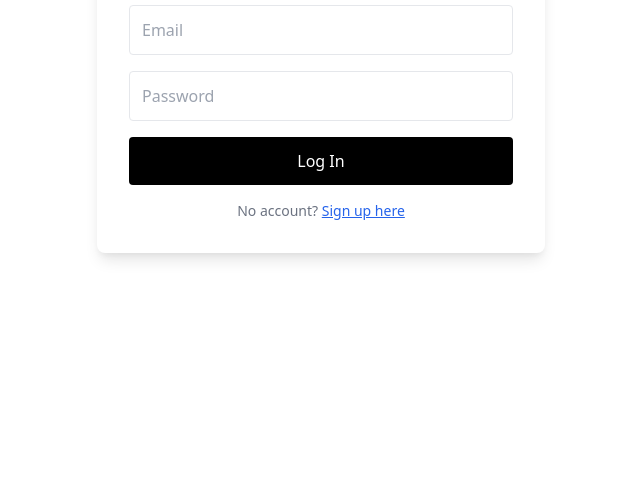
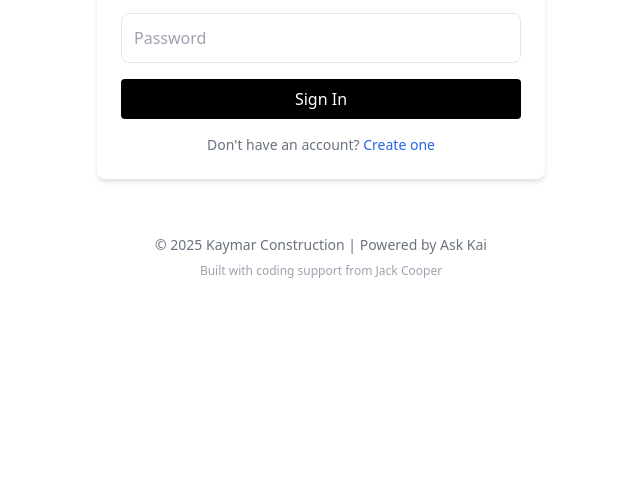
Before and after one commit to Kaymarconstruction/ask-kai, a website: page signin.html in a window 1280 px wide. Shown: the part 315-800 px from the top of the page, without its empty margins (319-959 px from the left). Drawn offline with nearby package versions, Linux system fonts and the light colour scheme.

Commit message:
Update signin.html

```diff
--- a/signin.html
+++ b/signin.html
@@ -3,32 +3,49 @@
 <head>
   <meta charset="UTF-8">
   <meta name="viewport" content="width=device-width, initial-scale=1.0">
-  <title>Log In – Ask Kai</title>
+  <title>Sign In – Ask Kai</title>
   <link href="https://cdn.jsdelivr.net/npm/tailwindcss@2.2.19/dist/tailwind.min.css" rel="stylesheet">
+  <style>
+    .kaymar-green { color: #7AC142; }
+  </style>
 </head>
-<body class="bg-white flex items-center justify-center min-h-screen p-4">
-  <div class="bg-white shadow-lg rounded-lg p-8 max-w-md w-full">
-    <h1 class="text-2xl font-bold text-center mb-6">Log In</h1>
-    <form onsubmit="handleLogin(event)" class="space-y-4">
-      <input type="email" id="email" placeholder="Email" required class="w-full border p-3 rounded" />
-      <input type="password" id="password" placeholder="Password" required class="w-full border p-3 rounded" />
-      <button type="submit" class="bg-black text-white w-full py-3 rounded hover:bg-gray-900">Log In</button>
+<body class="bg-white text-gray-800 flex flex-col min-h-screen justify-center items-center p-6">
+  <div class="w-full max-w-md bg-white shadow-md rounded-lg p-6">
+    <h1 class="text-2xl font-bold text-center kaymar-green mb-6">Sign In to Ask Kai</h1>
+
+    <form id="signinForm" class="space-y-4">
+      <input type="email" id="email" placeholder="Email" required class="w-full border p-3 rounded-lg focus:outline-none focus:ring-2 focus:ring-green-500">
+      <input type="password" id="password" placeholder="Password" required class="w-full border p-3 rounded-lg focus:outline-none focus:ring-2 focus:ring-green-500">
+      <button type="submit" class="w-full bg-black text-white py-2 rounded hover:bg-gray-800">Sign In</button>
     </form>
-    <p class="text-center text-sm text-gray-500 mt-4">No account? <a href="signup.html" class="text-blue-600 underline">Sign up here</a></p>
+
+    <p class="text-center text-sm text-gray-500 mt-4">
+      Don't have an account? <a href="signup.html" class="text-blue-600 hover:underline">Create one</a>
+    </p>
   </div>
 
+  <footer class="text-center text-gray-500 text-sm p-6 mt-8">
+    &copy; 2025 Kaymar Construction | Powered by Ask Kai
+    <p class="text-xs text-gray-400 mt-2">Built with coding support from Jack Cooper</p>
+  </footer>
+
   <script>
-    function handleLogin(e) {
+    const signinForm = document.getElementById('signinForm');
+
+    signinForm.addEventListener('submit', (e) => {
       e.preventDefault();
-      const email = document.getElementById('email').value;
-      const password = document.getElementById('password').value;
-      // For now, accept anything as a match
+
+      const email = document.getElementById('email').value.trim();
+      const password = document.getElementById('password').value.trim();
+
+      // Dummy auth: You can connect this to Supabase or Firebase later
       if (email && password) {
-        localStorage.setItem('askkaiUser', email);
-        localStorage.setItem('promptCount', '25');
-        window.location.href = "index.html";
+        sessionStorage.setItem('askkaiUser', email);
+        window.location.href = 'index.html';
+      } else {
+        alert('Please enter both email and password.');
       }
-    }
+    });
   </script>
 </body>
 </html>
```
